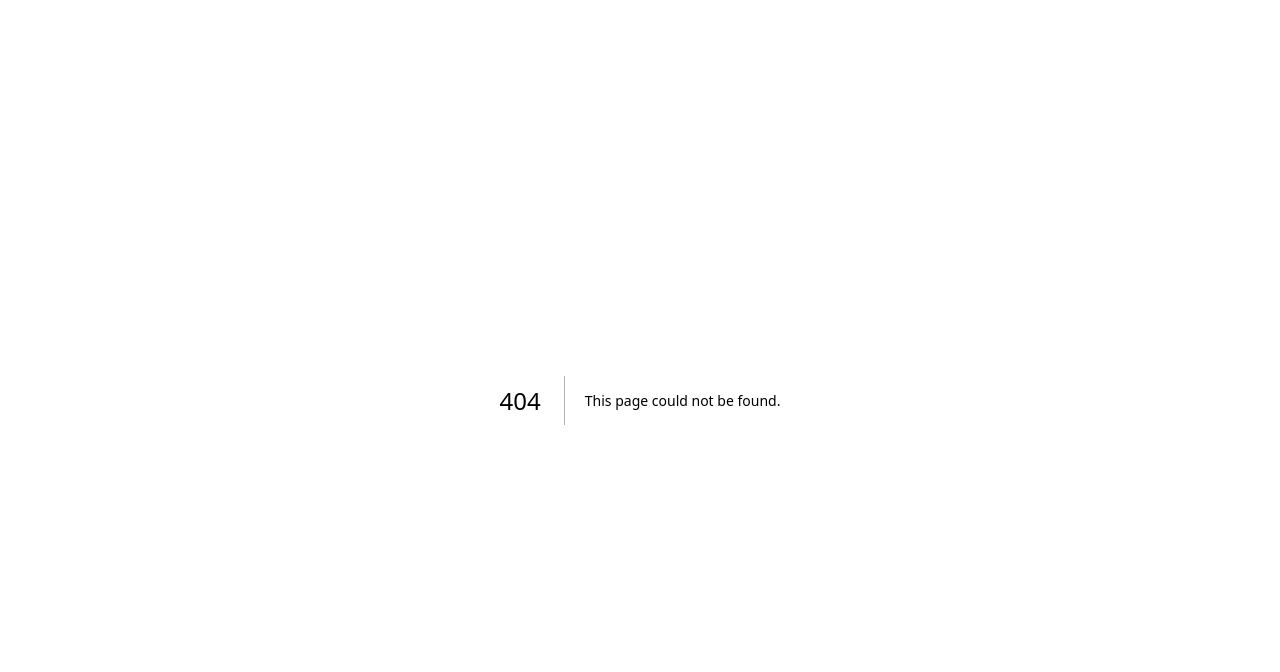
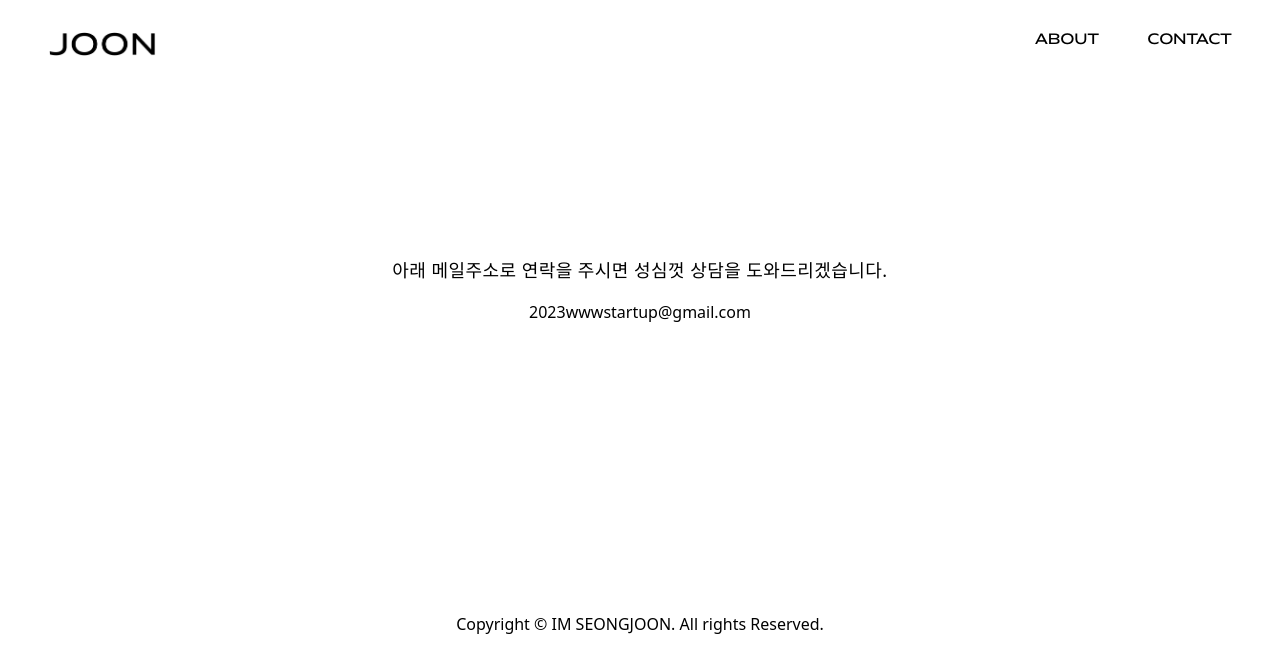
Before and after one commit to Limseongjoon/portfolio, a Next.js app: page /contact in a window 1280 px wide. Before the commit this address had no page. Shown: the top 672 px of the page. Built offline with nearby package versions, Linux system fonts and the light colour scheme.

Commit message:
[feat]draft

```diff
--- a/components/Header.tsx
+++ b/components/Header.tsx
@@ -4,24 +4,24 @@ import Link from 'next/link';
 const Page = () => {
   return (
     <div className="fixed z-5 w-screen px-10 lg:px-12 bg-white">
-      <div className="h-8 lg:h-10"></div>
-      <div className="flex">
+      <div className="h-5 md:h-6 lg:h-8"></div>
+      <div className="flex items-start">
         <Link href="/">
-          <CustomImage src="/images/logo_joon.png" className="h-5 lg:h-6 w-auto" />
+          <CustomImage src="/images/logo_joon.png" className="h-4 md:h-5 lg:h-6 w-auto" />
         </Link>
         <div className="grow"></div>
-        <div className="flex items-end gap-4 lg:gap-8">
+        <div className="flex items-end gap-8 lg:gap-12 lg:-my-1">
           <Link
             href="/#"
-            className="text-sm lg:text-base"
+            className="font-hrot text-xs lg:text-sm"
           >
-            About
+            ABOUT
           </Link>
           <Link
             href="/contact"
-            className="text-sm lg:text-base"
+            className="font-hrot text-xs lg:text-sm"
           >
-            Contact
+            CONTACT
           </Link>
         </div>
       </div>
--- /dev/null
+++ b/pages/contact.tsx
@@ -0,0 +1,30 @@
+import Header from '../components/Header';
+
+const Page = () => {
+  return (
+    <div className="flex flex-col items-center w-screen max-h-fit bg-white text-29xl font-pretendard">
+      <Header />
+      <div className="h-48 lg:h-64"></div>
+      <div className="text-center text-base font-light sm:text-lg sm:leading-7 tracking-wide">
+        <div className="flex sm:hidden leading-5 py-2">
+          아래 메일주소로 연락을 주시면<br></br> 성심껏 상담을 도와드리겠습니다.
+        </div>
+        <div className="hidden sm:flex sm:text-lg">
+          아래 메일주소로 연락을 주시면 성심껏 상담을 도와드리겠습니다.
+        </div>
+      </div>
+      <div className="h-4" />
+      <div className="max-w-xl w-full text-center">
+      2023wwwstartup@gmail.com
+      </div>
+      <div className="h-96 lg:h-72"></div>
+      <div className="w-full h-[120px] lg:h-[240px] text-center">
+        <div className="text-xs md:text-sm lg:text-base">
+          Copyright © IM SEONGJOON. All rights Reserved.
+        </div>
+      </div>
+    </div>
+  );
+};
+
+export default Page;
--- a/pages/index.tsx
+++ b/pages/index.tsx
@@ -5,15 +5,12 @@ const Page = () => {
   return (
     <div className="flex flex-col items-center w-screen max-h-fit bg-white text-29xl font-pretendard">
       <Header />
-      <div className="h-64"></div>
-      <CustomImage src="/images/logo.png" className="w-64 pb-6 mr-5"/>
+      <div className="h-16 md:h-20 lg:h-24"></div>
+      <CustomImage src="/images/pharos_main.png" className="w-screen lg:px-12 h-auto" />
       <div className="h-16 lg:h-24"></div>
-      <div className="w-full h-[120px] lg:h-[240px] flex flex-col items-center justify-center gap-4 lg:gap-10 bg-black text-white text-center">
-        <div className="w-full text-base lg:text-10xl font-bold tracking-wider">
-          HaHaHa
-        </div>
-        <div className="text-6xs lg:text-base font-regular">
-          © WWW. ALL RIGHTS RESERVED.
+      <div className="w-full h-[120px] lg:h-[240px] text-center">
+        <div className="text-xs md:text-sm lg:text-base">
+          Copyright © IM SEONGJOON. All rights Reserved.
         </div>
       </div>
     </div>
--- a/styles/globals.css
+++ b/styles/globals.css
@@ -1,6 +1,11 @@
 @tailwind base;
 @tailwind components;
 @tailwind utilities;
+
+@font-face {
+    font-family: "hrot";
+    src: url("../public/assets/HrotBasic-Medium.otf");
+}
 
 :root {
   --max-width: 1100px;
--- a/tailwind.config.js
+++ b/tailwind.config.js
@@ -4,12 +4,14 @@ module.exports = {
     "./app/**/*.{js,ts,jsx,tsx}",
     "./pages/**/*.{js,ts,jsx,tsx}",
     "./components/**/*.{js,ts,jsx,tsx}",
-
+    "public/*.{html,js}",
     // Or if using `src` directory:
     "./src/**/*.{js,ts,jsx,tsx}",
   ],
   theme: {
-    extend: {},
+    extend: {fontFamily: {
+      hrot: ["hrot","sans-serif"],
+    }},
   },
   plugins: [],
 }
```
Also changed, not shown: public/assets/HrotBasic-Medium.otf (added), public/images/pharos_main.png (added).
